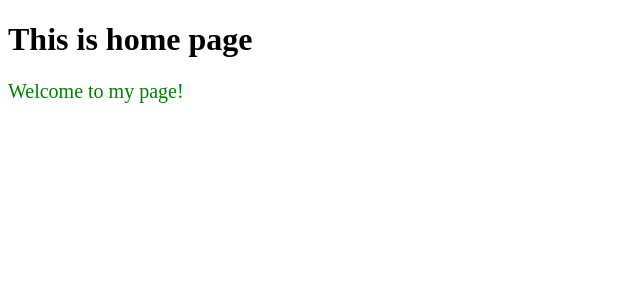
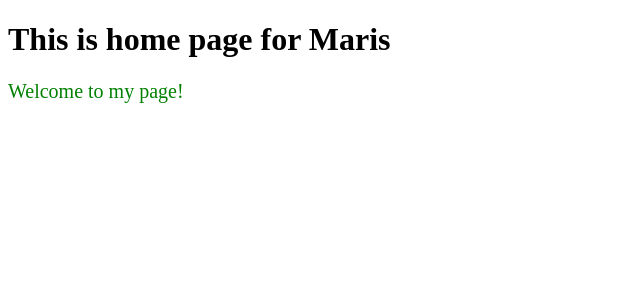
Before and after one commit to marisdanne/d21-1_flask_intro, a Flask app: page /home in a window 1280 px wide. Shown: the part 88-388 px from the top of the page, without its empty margins (0-640 px from the left). Run offline with Flask 2, Linux system fonts and the light colour scheme.

Commit message:
add Maris

```diff
--- a/templates/home.html
+++ b/templates/home.html
@@ -3,6 +3,6 @@
 {% set active_page = 'home' %}
 
 {% block saturs %}
-    <h1>This is home page</h1>
+    <h1>This is home page for Maris</h1>
     <p> Welcome to my page! </p>
 {% endblock %}
```
